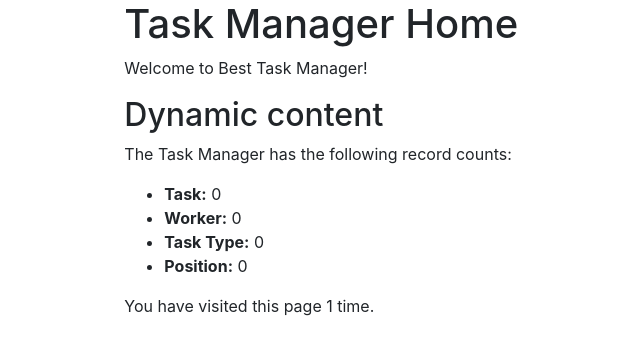
After one commit to YuliaHladyshkevych/task-manager, a Django app: page / in a window 1280 px wide. The commit adds this page. Shown: the top 355 px of the page, without its empty margins (104-744 px from the left). Run offline with Django 4.2, Linux system fonts and the light colour scheme; data that the repository does not hold is empty.

Commit message:
Added Home page template

```diff
--- a/task/urls.py
+++ b/task/urls.py
@@ -1,6 +1,6 @@
 from django.urls import path
 
-from .views import (
+from task.views import (
     index,
 )
 
--- a/task_manager/settings.py
+++ b/task_manager/settings.py
@@ -120,6 +120,8 @@ USE_TZ = True
 
 STATIC_URL = "static/"
 
+STATICFILES_DIRS = (BASE_DIR / "static",)
+
 # Default primary key field type
 # https://docs.djangoproject.com/en/4.2/ref/settings/#default-auto-field
 
--- a/templates/base.html
+++ b/templates/base.html
@@ -13,4 +13,26 @@
     <link rel="stylesheet" href="{% static 'css/styles.css' %}">
 </head>
 
+
+<body>
+<div class="container-fluid">
+    <div class="row">
+        <div class="col-sm-2">
+
+            {% block sidebar %}
+            {% endblock %}
+
+        </div>
+        <div class="col-sm-10 ">
+
+            {% block content %}{% endblock %}
+
+            {% block pagination %}
+            {% endblock %}
+
+        </div>
+    </div>
+</div>
+</body>
+
 </html>
--- /dev/null
+++ b/templates/task/index.html
@@ -0,0 +1,19 @@
+{% extends "base.html" %}
+
+{% block content %}
+  <h1>Task Manager Home</h1>
+  <p>Welcome to Best Task Manager!</p>
+  <h2>Dynamic content</h2>
+  <p>The Task Manager has the following record counts:</p>
+  <ul>
+    <li><strong>Task:</strong> {{ num_tasks }}</li>
+    <li><strong>Worker:</strong> {{ num_workers }}</li>
+    <li><strong>Task Type:</strong> {{ num_task_types }}</li>
+    <li><strong>Position:</strong> {{ num_positions }}</li>
+  </ul>
+
+  <p>You have visited this page
+    {{ num_visits }} time{{ num_visits|pluralize }}.
+  </p>
+
+{% endblock %}
```
Also changed, not shown: static/css/styles.css (added).
